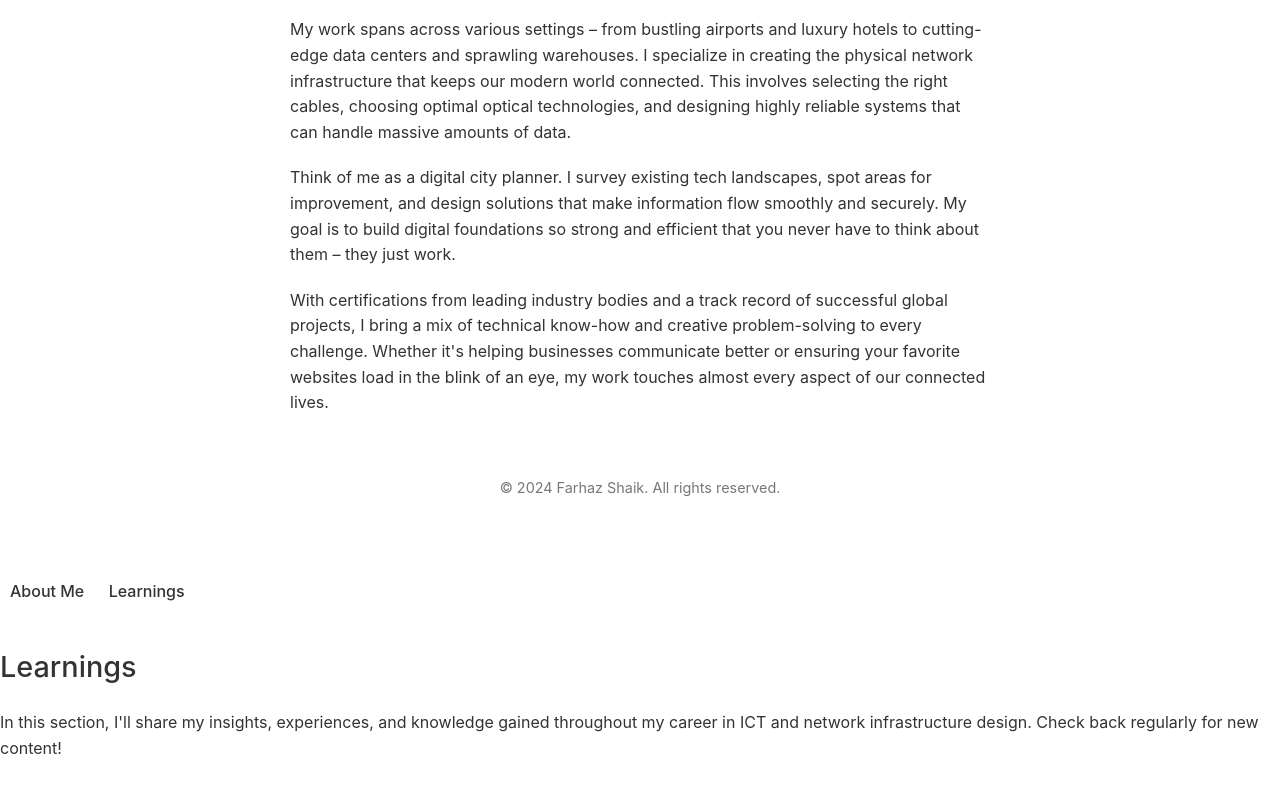
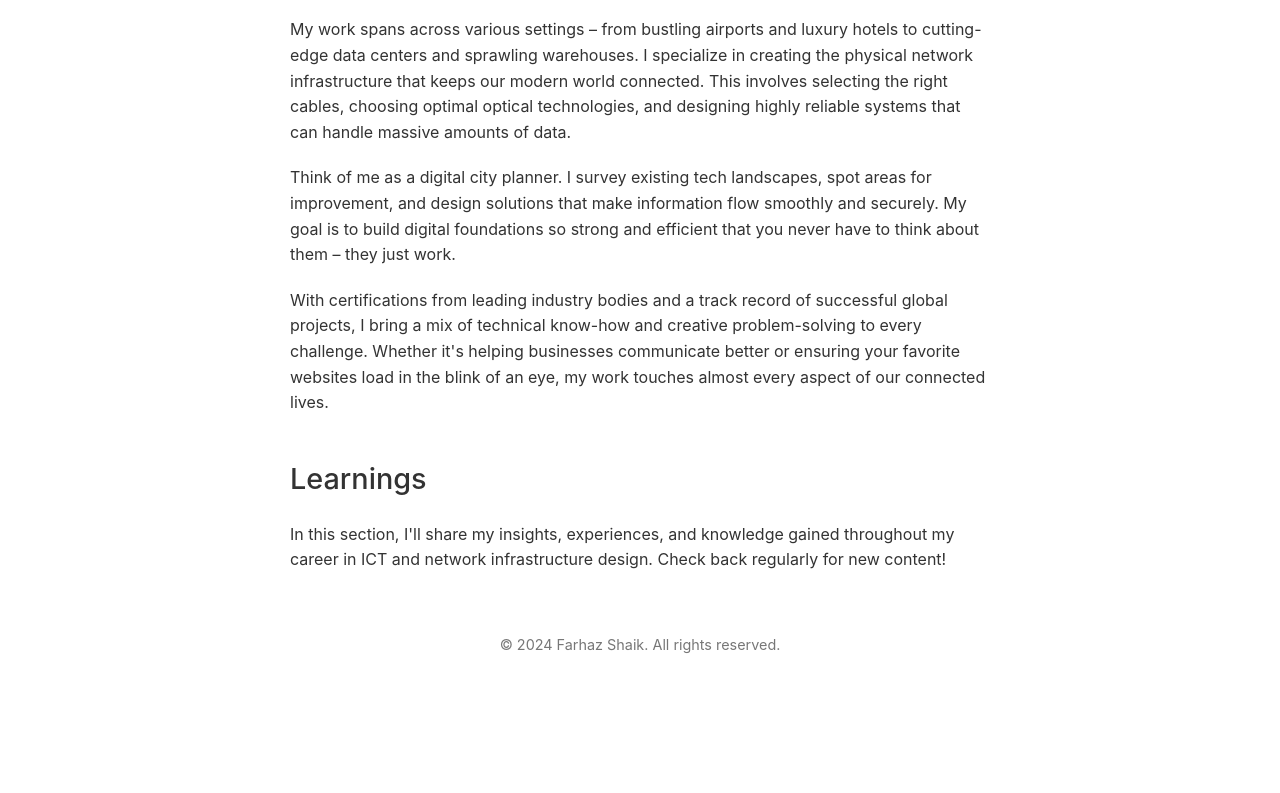
Before and after one commit to Farhazshaik/FS-portfolio-site, a plain HTML site: page index.html in a window 1280 px wide. Shown: the part 429-1222 px from the top of the page. After the commit the page ends 1145 px from the top, so only its background shows below. Drawn offline with Linux system fonts and the light colour scheme.

Commit message:
Update index.html

```diff
--- a/index.html
+++ b/index.html
@@ -15,7 +15,7 @@
             <nav>
                 <ul>
                     <li><a href="#about">About Me</a></li>
-                    <!-- Add more navigation items here as you expand your site -->
+                    <li><a href="#learnings">Learnings</a></li>
                 </ul>
             </nav>
         </header>
@@ -30,6 +30,12 @@
 
                 <p>With certifications from leading industry bodies and a track record of successful global projects, I bring a mix of technical know-how and creative problem-solving to every challenge. Whether it's helping businesses communicate better or ensuring your favorite websites load in the blink of an eye, my work touches almost every aspect of our connected lives.</p>
             </article>
+
+            <article id="learnings">
+                <h2>Learnings</h2>
+                <p>In this section, I'll share my insights, experiences, and knowledge gained throughout my career in ICT and network infrastructure design. Check back regularly for new content!</p>
+                <!-- You can add more content here as you develop your learnings -->
+            </article>
         </main>
         <footer>
             <p>© 2024 Farhaz Shaik. All rights reserved.</p>
@@ -37,17 +43,3 @@
     </div>
 </body>
 </html>
-<!-- In the <nav> section, add a new list item -->
-<nav>
-    <ul>
-        <li><a href="#about">About Me</a></li>
-        <li><a href="#learnings">Learnings</a></li>
-    </ul>
-</nav>
-
-<!-- After the closing </article> tag of your "About Me" section, add this new section -->
-<article id="learnings">
-    <h2>Learnings</h2>
-    <p>In this section, I'll share my insights, experiences, and knowledge gained throughout my career in ICT and network infrastructure design. Check back regularly for new content!</p>
-    <!-- You can add more content here as you develop your learnings -->
-</article>
```
